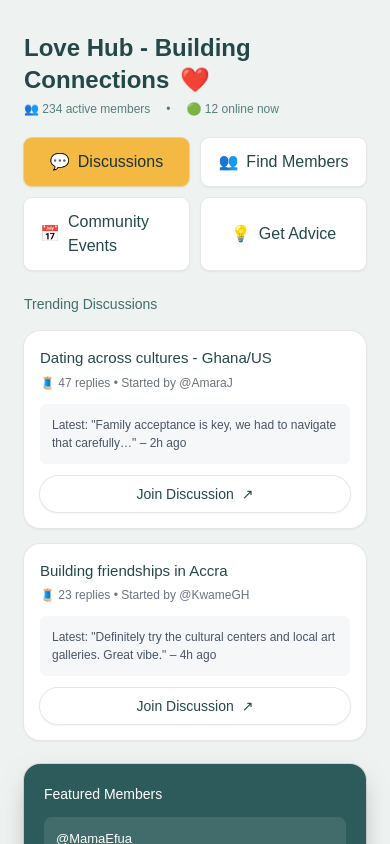
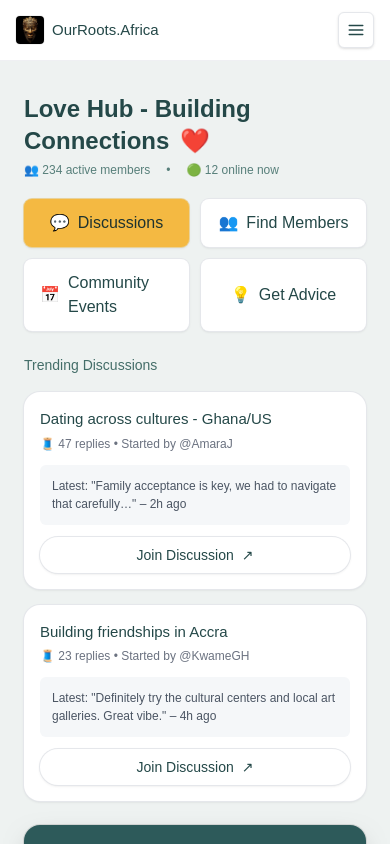
Before and after one commit to Waqas56jb/afrofeast-heritage-journey, a Next.js app: page /love in a window 390 px wide. Shown: the top 844 px of the page. Built offline with nearby package versions, Linux system fonts and the light colour scheme.

Commit message:
ready end to end

```diff
--- a/src/app/layout.tsx
+++ b/src/app/layout.tsx
@@ -1,6 +1,7 @@
 import type { Metadata } from "next";
 import { Geist, Geist_Mono } from "next/font/google";
 import "./globals.css";
+import MobileDrawer from "@/components/MobileDrawer";
 
 const geistSans = Geist({
   variable: "--font-geist-sans",
@@ -24,7 +25,10 @@ export default function RootLayout({
 }>) {
   return (
     <html lang="en">
-      <body className={`${geistSans.variable} ${geistMono.variable} antialiased`}>{children}</body>
+      <body className={`${geistSans.variable} ${geistMono.variable} antialiased`}>
+        <MobileDrawer />
+        {children}
+      </body>
     </html>
   );
 }
--- /dev/null
+++ b/src/components/MobileDrawer.tsx
@@ -0,0 +1,114 @@
+"use client";
+
+import { useState, useEffect } from "react";
+import Link from "next/link";
+import Image from "next/image";
+import { usePathname } from "next/navigation";
+import { navItems } from "@/components/navItems";
+
+export default function MobileDrawer() {
+  const [open, setOpen] = useState(false);
+  const pathname = usePathname();
+
+  useEffect(() => {
+    setOpen(false);
+  }, [pathname]);
+
+  return (
+    <>
+      {/* Top bar on mobile */}
+      <div className="sticky top-0 z-40 flex items-center justify-between border-b border-[#E5E7EB]/60 bg-white/90 px-4 py-3 backdrop-blur supports-[backdrop-filter]:bg-white/60 lg:hidden">
+        <div className="flex items-center gap-2">
+          <Image
+            src="/logo.png"
+            alt="OurRoots.Africa"
+            width={28}
+            height={28}
+            className="rounded bg-[#FFF3C4] ring-1 ring-black/5"
+          />
+          <span className="text-[15px] font-medium text-[#244848]">OurRoots.Africa</span>
+        </div>
+        <button
+          aria-label="Open navigation"
+          onClick={() => setOpen(true)}
+          className="inline-flex h-9 w-9 items-center justify-center rounded-md border border-[#E5E7EB] bg-white text-[#244848] shadow-sm active:scale-95"
+        >
+          {/* Hamburger */}
+          <svg
+            width="18"
+            height="18"
+            viewBox="0 0 24 24"
+            fill="none"
+            stroke="currentColor"
+            strokeWidth="2"
+            strokeLinecap="round"
+            strokeLinejoin="round"
+          >
+            <line x1="3" y1="6" x2="21" y2="6"></line>
+            <line x1="3" y1="12" x2="21" y2="12"></line>
+            <line x1="3" y1="18" x2="21" y2="18"></line>
+          </svg>
+        </button>
+      </div>
+
+      {/* Drawer overlay */}
+      {open && (
+        <div className="fixed inset-0 z-50 flex lg:hidden">
+          <div className="absolute inset-0 bg-black/40" onClick={() => setOpen(false)} />
+          <div className="relative ml-0 h-full w-[82%] max-w-[320px] translate-x-0 bg-[#2D5A5A] shadow-xl ring-1 ring-black/10">
+            <div className="flex items-center justify-between px-4 py-4">
+              <div className="flex items-center gap-2">
+                <Image
+                  src="/logo.png"
+                  alt="OurRoots.Africa"
+                  width={28}
+                  height={28}
+                  className="rounded bg-[#FFF3C4] ring-1 ring-white/20"
+                />
+                <span className="text-[15px] font-medium text-white/95">OurRoots.Africa</span>
+              </div>
+              <button
+                aria-label="Close navigation"
+                onClick={() => setOpen(false)}
+                className="inline-flex h-9 w-9 items-center justify-center rounded-md border border-white/10 bg-white/10 text-white active:scale-95"
+              >
+                {/* X icon */}
+                <svg
+                  width="18"
+                  height="18"
+                  viewBox="0 0 24 24"
+                  fill="none"
+                  stroke="currentColor"
+                  strokeWidth="2"
+                  strokeLinecap="round"
+                  strokeLinejoin="round"
+                >
+                  <line x1="18" y1="6" x2="6" y2="18"></line>
+                  <line x1="6" y1="6" x2="18" y2="18"></line>
+                </svg>
+              </button>
+            </div>
+            <nav className="mt-2 space-y-1 px-2">
+              {navItems.map(({ label, href, Icon }) => {
+                const isActive = pathname?.startsWith(href);
+                return (
+                  <Link
+                    key={label}
+                    href={href as any}
+                    className={`flex items-center gap-3 rounded-md px-3 py-2 text-[16px] transition ${
+                      isActive
+                        ? "bg-white/10 text-white"
+                        : "text-white/80 hover:bg-white/10 hover:text-white"
+                    } active:scale-[0.98]`}
+                  >
+                    <Icon size={18} /> {label}
+                  </Link>
+                );
+              })}
+            </nav>
+          </div>
+        </div>
+      )}
+    </>
+  );
+}
--- a/src/components/Sidebar.tsx
+++ b/src/components/Sidebar.tsx
@@ -3,29 +3,13 @@
 import Link from "next/link";
 import Image from "next/image";
 import { usePathname } from "next/navigation";
-import {
-  HomeIcon,
-  BookOpenIcon,
-  HeartIcon,
-  CheckSquareIcon,
-  CalendarIcon,
-  UsersIcon,
-  BarChartIcon,
-  LogOutIcon,
-} from "@/components/icons";
+import { LogOutIcon } from "@/components/icons";
+import { navItems } from "@/components/navItems";
 
 export default function Sidebar() {
   const pathname = usePathname();
 
-  const items = [
-    { label: "Dashboard", href: "/dashboard/user", Icon: HomeIcon },
-    { label: "Content Library", href: "/library", Icon: BookOpenIcon },
-    { label: "Love Hub", href: "/love", Icon: HeartIcon },
-    { label: "Whatsapp", href: "#", Icon: CheckSquareIcon },
-    { label: "Bookings", href: "/bookings", Icon: CalendarIcon },
-    { label: "Community", href: "/community", Icon: UsersIcon },
-    { label: "Analytics", href: "/analytics", Icon: BarChartIcon },
-  ];
+  const items = navItems;
 
   return (
     <aside className="hidden w-64 shrink-0 border-r border-[#E5E7EB]/20 bg-[#2D5A5A] lg:block">
--- /dev/null
+++ b/src/components/navItems.ts
@@ -0,0 +1,25 @@
+import {
+  HomeIcon,
+  BookOpenIcon,
+  HeartIcon,
+  CheckSquareIcon,
+  CalendarIcon,
+  UsersIcon,
+  BarChartIcon,
+} from "@/components/icons";
+
+export type NavItem = {
+  label: string;
+  href: string;
+  Icon: (props: { size?: number }) => JSX.Element;
+};
+
+export const navItems: NavItem[] = [
+  { label: "Dashboard", href: "/dashboard/user", Icon: HomeIcon },
+  { label: "Content Library", href: "/library", Icon: BookOpenIcon },
+  { label: "Love Hub", href: "/love", Icon: HeartIcon },
+  { label: "Whatsapp", href: "#", Icon: CheckSquareIcon },
+  { label: "Bookings", href: "/bookings", Icon: CalendarIcon },
+  { label: "Community", href: "/community", Icon: UsersIcon },
+  { label: "Analytics", href: "/analytics", Icon: BarChartIcon },
+];
```
